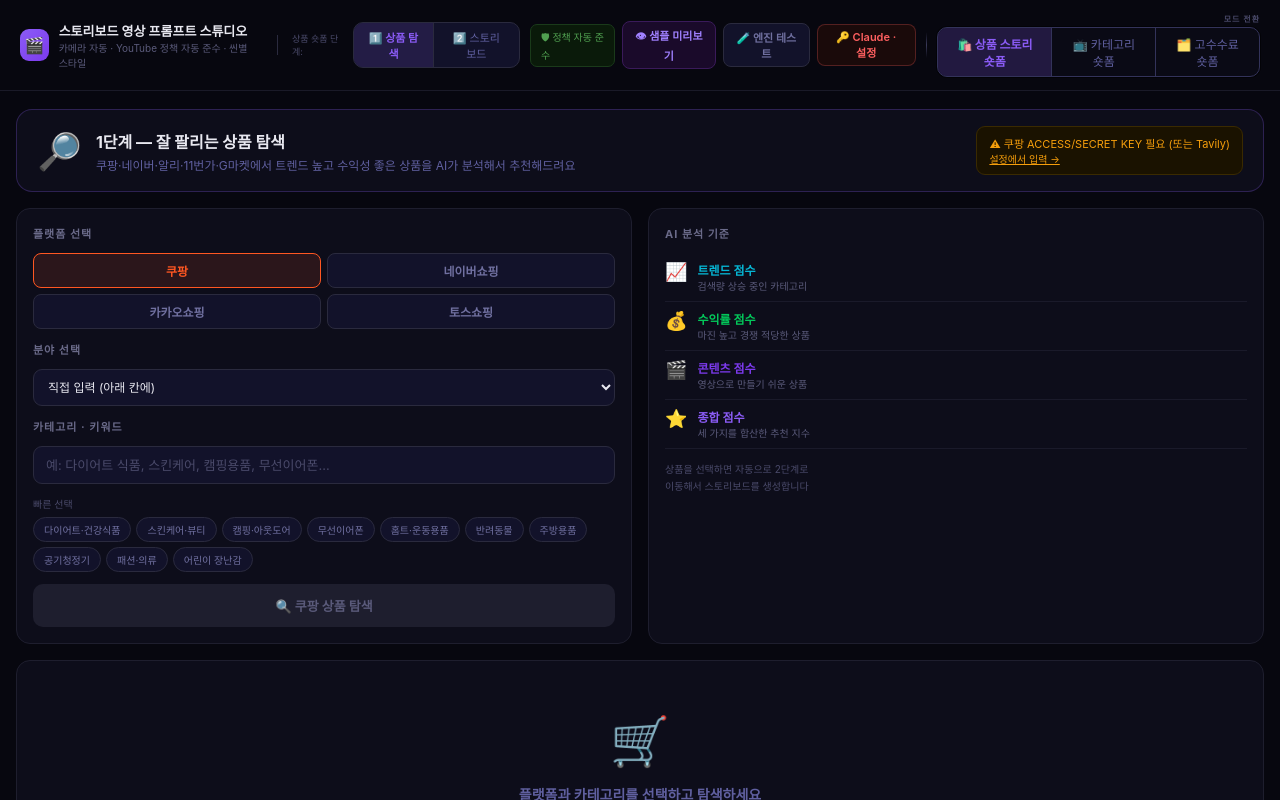
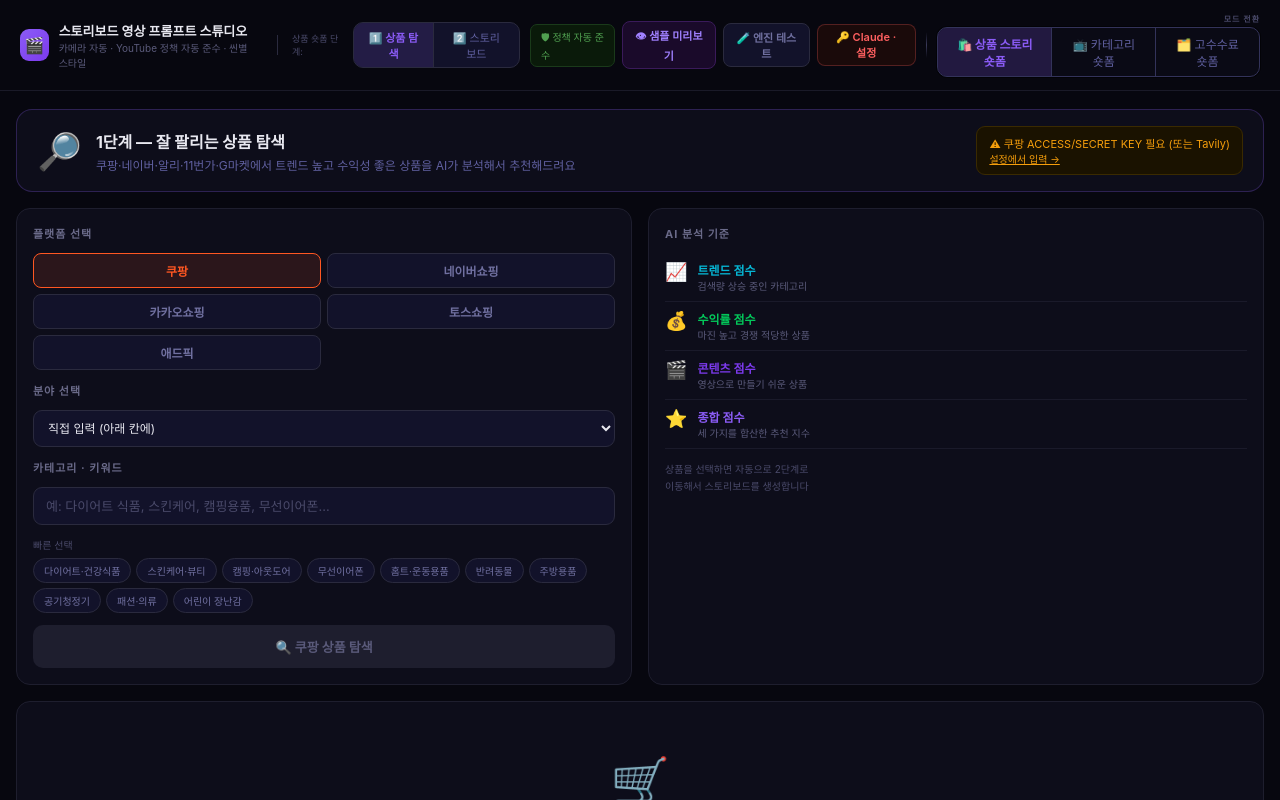
Before and after one commit to jokkeutti-hash/story-ssul-shopping, a React (Vite) app: page / in a window 1280 px wide. Shown: the top 800 px of the page. Built offline with nearby package versions, Linux system fonts and the light colour scheme.

Commit message:
Add AdPick as a 1-step product discovery platform option
Uses the same Tavily site-search pattern already used for Naver/Kakao/
Toss shopping (no dedicated API exists for any of these, same as AdPick).

```diff
--- a/src/App.jsx
+++ b/src/App.jsx
@@ -1568,6 +1568,7 @@ ${prevSummary ? `이전 화까지의 줄거리(절대 겹치지 않게 자연스
     { id: "naver",    label: "네이버쇼핑",  color: "#03C75A", query: "site:smartstore.naver.com", domain: "smartstore.naver.com" },
     { id: "kakao",    label: "카카오쇼핑",  color: "#FFCD00", query: "site:store.kakao.com",   domain: "store.kakao.com" },
     { id: "toss",     label: "토스쇼핑",   color: "#0064FF", query: "site:toss.im 쇼핑",       domain: "toss.im" },
+    { id: "adpick",   label: "애드픽",     color: "#8B5CF6", query: "site:adpick.co.kr",      domain: "adpick.co.kr" },
   ];
   const canDiscover = !!tavilyKey
     || (discoverPlatform === "coupang" && !!coupangAccessKey && !!coupangSecretKey);
```
